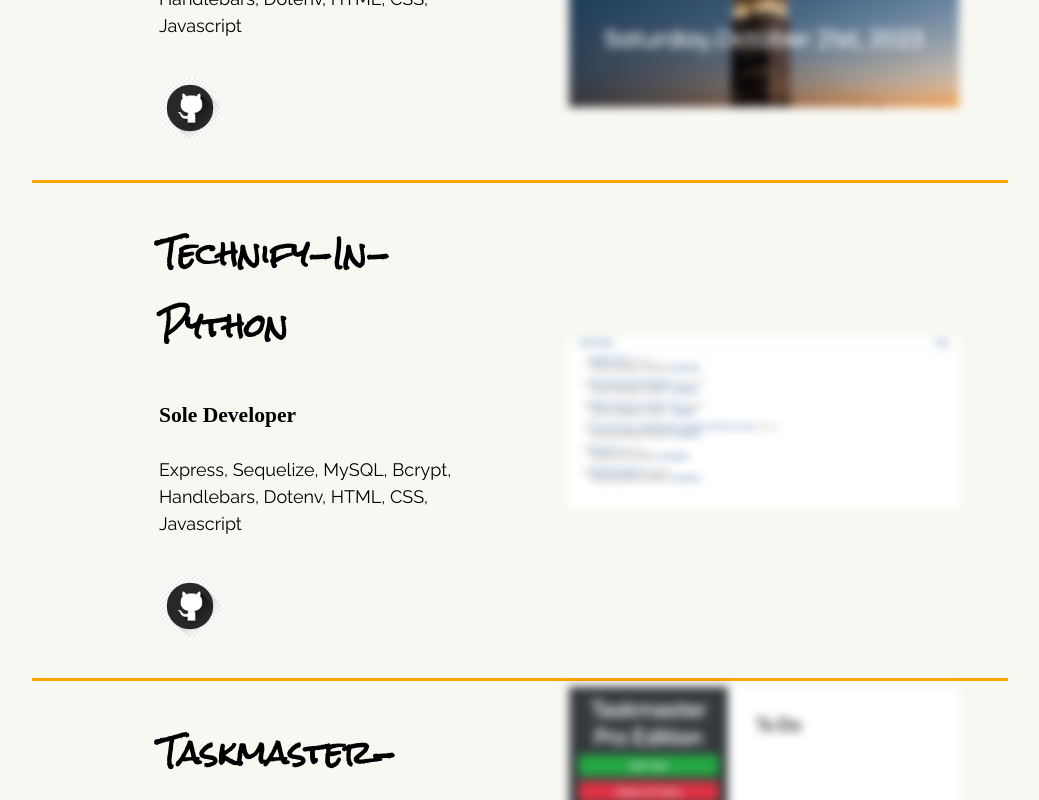
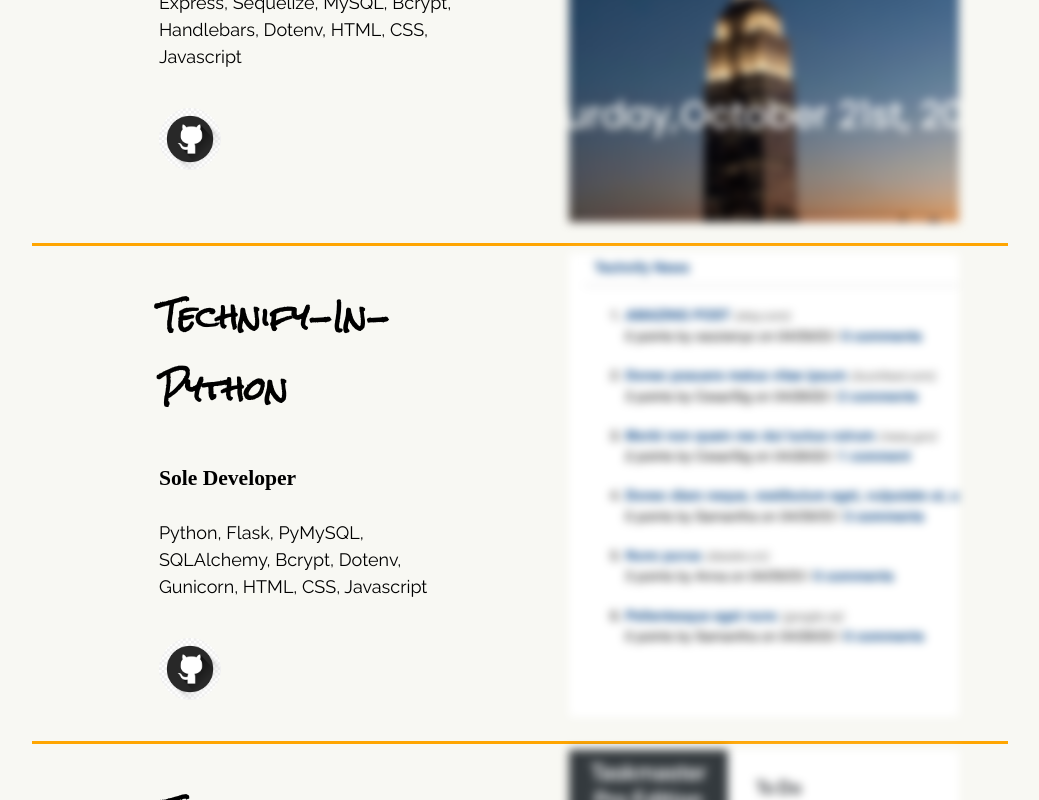
Before and after one commit to cesarsiguencia/my-react-portfolio, a React (Create React App) app: page /my-react-portfolio/portfolio in a window 1280 px wide. Shown: the part 599-1399 px from the top of the page, without its empty margins (120-1159 px from the left). Built offline with nearby package versions, Linux system fonts and the light colour scheme.

Commit message:
added new portfolio app backgrounds

```diff
--- a/src/Components/Apps/Apps.js
+++ b/src/Components/Apps/Apps.js
@@ -34,7 +34,7 @@ import github from '../../media/icons/github-white.png'
             {
                 name: 'Technify-In-Python',
                 description: "A simple and intuitive social media website for tech enthusiasts to share valuable links with each other. Users can sign up to create, like, and comment on posts. Users have the freedom to delete and any of their posts while being logged in.",
-                technologies: 'Express, Sequelize, MySQL, Bcrypt, Handlebars, Dotenv, HTML, CSS, Javascript',
+                technologies: 'Python, Flask, PyMySQL, SQLAlchemy, Bcrypt, Dotenv, Gunicorn, HTML, CSS, Javascript',
                 url: 'https://technify-by-cs.up.railway.app/',
                 developer:'Sole Developer'
             },
```
Also changed, not shown: src/media/app-images/10000-Days.png, src/media/app-images/Technify-In-Python.png.
